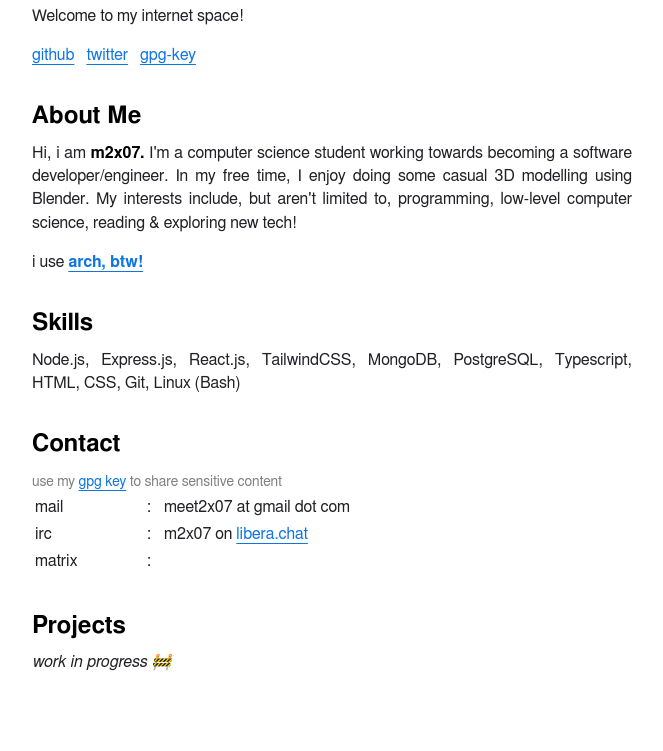
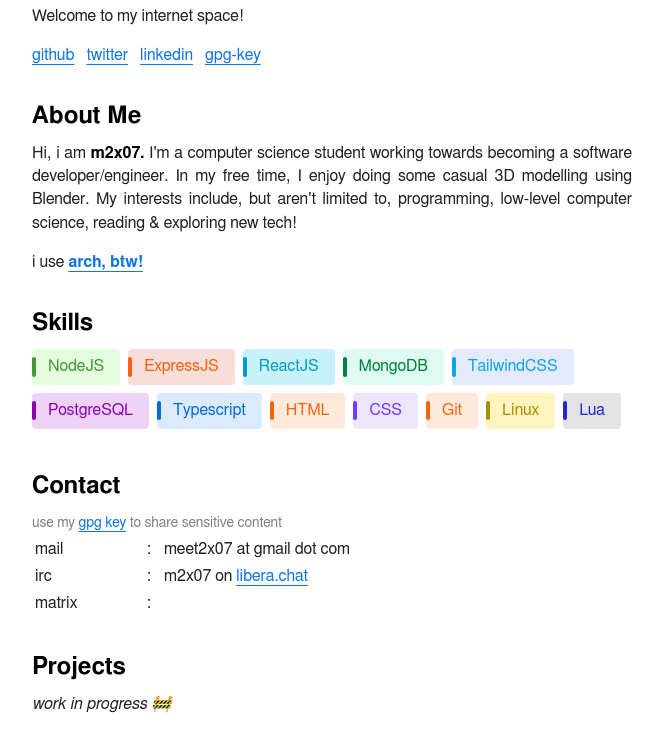
Before and after one commit to m2x07/m2x07.github.io, a website: page index.html in a window 1280 px wide. Shown: the part 103-854 px from the top of the page, without its empty margins (308-971 px from the left). Drawn offline with Linux system fonts and the light colour scheme.

Commit message:
add styles to Skills section

```diff
--- a/index.html
+++ b/index.html
@@ -1,12 +1,12 @@
 <!doctype html>
 <html lang="en">
-
   <head>
     <meta charset="UTF-8" />
-  <meta name="description" content="Meet Patel's (m2x07) personal website">
-  <meta name="creator" content="m2x07">
-  <meta name="twitter:creator" content="_m2x07">
+    <meta name="description" content="Meet Patel's (m2x07) personal website" />
+    <meta name="creator" content="m2x07" />
+    <meta name="twitter:creator" content="_m2x07" />
     <link rel="stylesheet" href="style.css" />
+    <link rel="shortcut icon" href="./pub/favicon.ico" type="image/x-icon" />
     <meta name="viewport" content="width=device-width, initial-scale=1.0" />
     <title>m2x07's website</title>
   </head>
@@ -18,34 +18,167 @@
       <nav>
         <a href="https://github.com/m2x07" target="_blank">github</a>
         <a href="https://x.com/_m2x07" target="_blank">twitter</a>
+        <a href="https://linkedin.com/in/m2x07" target="_blank">linkedin</a>
         <a href="./pub/public_key.txt" target="_blank">gpg-key</a>
       </nav>
     </header>
 
-  <section>
+    <section id="about">
       <h2>About Me</h2>
       <p>
         Hi, i am <strong>m2x07.</strong> I'm a computer science student working
         towards becoming a software developer/engineer. In my free time, I enjoy
         doing some casual 3D modelling using Blender. My interests include, but
-      aren't limited to, programming, low-level computer science, reading &amp;
-      exploring new tech!
+        aren't limited to, programming, low-level computer science, reading
+        &amp; exploring new tech!
       </p>
-    <p>i use <strong><a href="https://knowyourmeme.com/memes/btw-i-use-arch" target="_blank">arch, btw!</a></strong></p>
+      <p>
+        i use
+        <strong
+          ><a
+            href="https://knowyourmeme.com/memes/btw-i-use-arch"
+            target="_blank"
+            >arch, btw!</a
+          ></strong
+        >
+      </p>
     </section>
 
-  <section>
+    <section id="skills">
       <h2>Skills</h2>
       <p>
-      Node.js, Express.js, React.js, TailwindCSS, MongoDB, PostgreSQL,
-      Typescript, HTML, CSS, Git, Linux (Bash)
+        <span
+          class="skill-card-modern"
+          style="
+            --accent-dark: #67b35b;
+            --accent-light: #439935;
+            --accent-bg-light: #e3fdde;
+            --accent-bg-dark: #0f2b09;
+          "
+          >NodeJS</span
+        >
+        <span
+          class="skill-card-modern"
+          style="
+            --accent-dark: #e8745a;
+            --accent-light: #fb6015;
+            --accent-bg-light: #f7ded8;
+            --accent-bg-dark: #2d1914;
+          "
+          >ExpressJS</span
+        >
+        <span
+          class="skill-card-modern"
+          style="
+            --accent-dark: #58c4dc;
+            --accent-light: #009ec2;
+            --accent-bg-light: #c8f2fb;
+            --accent-bg-dark: #0e2024;
+          "
+          >ReactJS</span
+        >
+        <span
+          class="skill-card-modern"
+          style="
+            --accent-dark: #4aca80;
+            --accent-light: #008237;
+            --accent-bg-light: #ddfbf1;
+            --accent-bg-dark: #001e2b;
+          "
+          >MongoDB</span
+        >
+        <span
+          class="skill-card-modern"
+          style="
+            --accent-dark: #0ea5e9;
+            --accent-light: #0ea5e9;
+            --accent-bg-light: #e4eaf9;
+            --accent-bg-dark: #10182d;
+          "
+          >TailwindCSS</span
+        >
+        <span
+          class="skill-card-modern"
+          style="
+            --accent-dark: #cc63ea;
+            --accent-light: #8c05b3;
+            --accent-bg-light: #efd3f7;
+            --accent-bg-dark: #2a1231;
+          "
+          >PostgreSQL</span
+        >
+        <span
+          class="skill-card-modern"
+          style="
+            --accent-dark: #459eff;
+            --accent-light: #046bdb;
+            --accent-bg-light: #dbebfd;
+            --accent-bg-dark: #0b213a;
+          "
+          >Typescript</span
+        >
+        <span
+          class="skill-card-modern"
+          style="
+            --accent-dark: #ee7227;
+            --accent-light: #f2650f;
+            --accent-bg-light: #ffe9db;
+            --accent-bg-dark: #332217;
+          "
+          >HTML</span
+        >
+        <span
+          class="skill-card-modern"
+          style="
+            --accent-dark: #7739ff;
+            --accent-light: #7739ff;
+            --accent-bg-light: #ece5fb;
+            --accent-bg-dark: #1e1237;
+          "
+          >CSS</span
+        >
+        <span
+          class="skill-card-modern"
+          style="
+            --accent-dark: #ee7227;
+            --accent-light: #f2650f;
+            --accent-bg-light: #ffe9db;
+            --accent-bg-dark: #332217;
+          "
+          >Git</span
+        >
+        <span
+          class="skill-card-modern"
+          style="
+            --accent-dark: #eac810;
+            --accent-light: #a88e01;
+            --accent-bg-light: #fff4be;
+            --accent-bg-dark: #3e360d;
+          "
+          >Linux</span
+        >
+        <span
+          class="skill-card-modern"
+          style="
+            --accent-dark: #2525d9;
+            --accent-light: #2525d9;
+            --accent-bg-light: #e3e3e3;
+            --accent-bg-dark: #050531;
+          "
+          >Lua</span
+        >
       </p>
     </section>
 
     <section>
       <h2>Contact</h2>
       <table>
-      <caption><small>use my <a href="./pub/public_key.txt">gpg key</a> to share sensitive content</small></caption>
+        <caption>
+          <small
+            >use my <a href="./pub/public_key.txt">gpg key</a> to share
+            sensitive content</small
+          >
+        </caption>
         <tbody>
           <tr>
             <td>mail</td>
@@ -55,7 +188,10 @@
           <tr>
             <td>irc</td>
             <td>:</td>
-          <td>m2x07 on <a href="https://libera.chat" target="_blank">libera.chat</a></td>
+            <td>
+              m2x07 on
+              <a href="https://libera.chat" target="_blank">libera.chat</a>
+            </td>
           </tr>
           <tr>
             <td>matrix</td>
@@ -77,5 +213,4 @@
       <i>work in progress 🚧</i>
     </section>
   </body>
-
 </html>
--- a/style.css
+++ b/style.css
@@ -4,6 +4,15 @@
         --text_normal: #cfd3db;
         --text_strong: #ffffff;
         --text_link: #59a1ee;
+        --neutral: #222222;
+    }
+
+    .skill-card-modern {
+        background-color: var(--accent-bg-dark);
+        color: var(--accent-dark);
+    }
+    .skill-card-modern::before {
+        background-color: var(--accent-dark);
     }
 }
 
@@ -13,6 +22,15 @@
         --text_normal: #202026;
         --text_strong: #000000;
         --text_link: #0e75e3;
+        --neutral: #ececec;
+    }
+
+    .skill-card-modern {
+        background-color: var(--accent-bg-light);
+        color: var(--accent-light);
+    }
+    .skill-card-modern::before {
+        background-color: var(--accent-light);
     }
 }
 
@@ -22,25 +40,38 @@ body {
     padding: 2rem 0;
     margin: auto;
     background-color: var(--bg_col);
-    font-family: FreeSans, 'Liberation Sans', 'Nimbus Sans', -apple-system, BlinkMacSystemFont, Roboto, 'Segoe UI', 'Helvetica Neue', sans-serif;
+    font-family:
+        FreeSans,
+        "Liberation Sans",
+        "Nimbus Sans",
+        -apple-system,
+        BlinkMacSystemFont,
+        Roboto,
+        "Segoe UI",
+        "Helvetica Neue",
+        sans-serif;
     color: var(--text_normal);
     line-height: 1.45;
+}
+
+p {
+    margin: 0.5rem 0 1rem 0;
+    text-align: justify;
+    hyphens: auto;
 }
 
 section {
     margin: 2rem 0;
 }
 
+section#skills p {
+    text-align: left;
+}
+
 a {
     color: var(--text_link);
     text-decoration: underline;
     text-underline-offset: 4px;
-}
-
-p {
-    margin: 0.5rem 0 1rem 0;
-    text-align: justify;
-    hyphens: auto;
 }
 
 h1,
@@ -64,6 +95,25 @@ small {
     color: gray;
 }
 
+.skill-card-modern {
+    padding: 0.4rem 1rem;
+    margin: 0 4px 8px 0;
+    border-radius: 4px;
+    display: inline-block;
+    position: relative;
+}
+
+.skill-card-modern::before {
+    content: "";
+    width: 4px;
+    height: 55%;
+    border-radius: 999px;
+    position: absolute;
+    top: 50%;
+    left: 0px;
+    transform: translate(0%, -50%);
+}
+
 ul,
 ol {
     padding-left: 1rem;
@@ -78,6 +128,7 @@ nav {
 table {
     width: 100%;
 }
+
 table caption {
     text-align: left;
 }
```
Also changed, not shown: pub/favicon.ico (added). Lines whose indentation alone changed are shown as unchanged.
